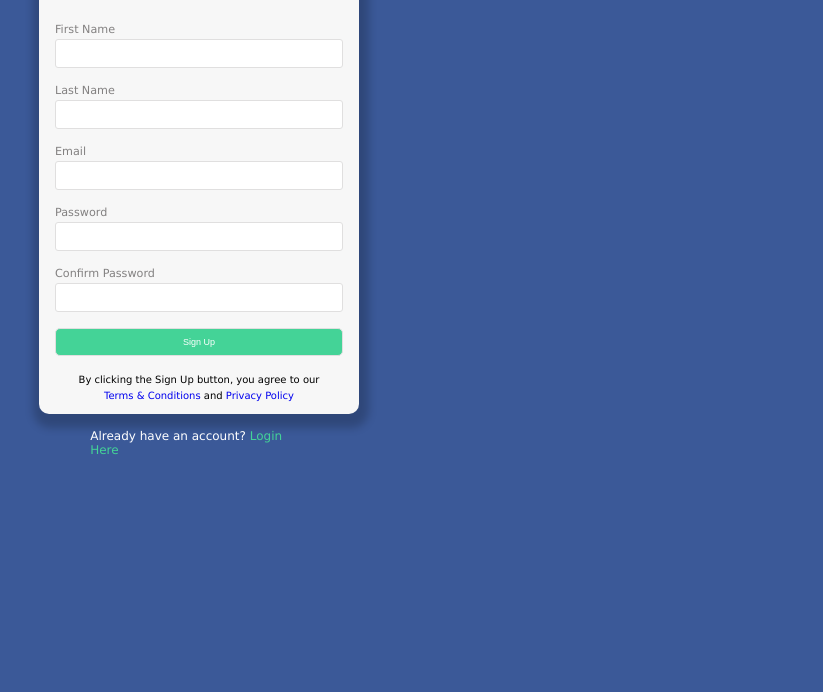
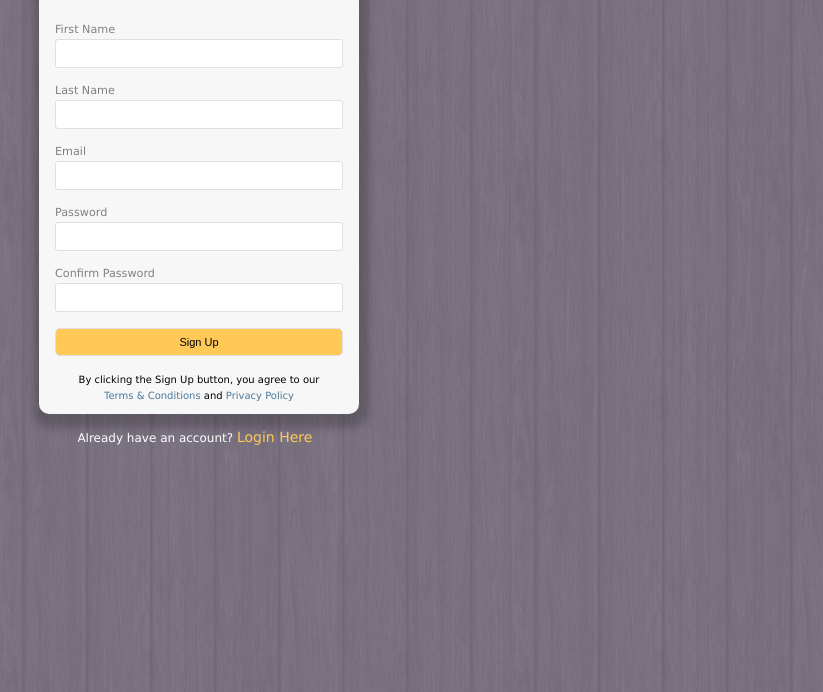
Before and after one commit to VigilV11/SignUpForm, a plain HTML site: page index.html in a window 1280 px wide. Shown: the part 108-800 px from the top of the page, without its empty margins (441-1264 px from the left). Drawn offline with Linux system fonts and the light colour scheme.

Commit message:
Added a background image and changed the color palette

```diff
--- a/css/style.css
+++ b/css/style.css
@@ -1,15 +1,23 @@
+:root {
+  --background-color: #dccde8;
+  --btn-color: #ffc857;
+  --btn-hovercolor: #e9724c;
+  --link-color: #477998;
+  --link-hovercolor: #823329;
+}
+
 * {
   box-sizing: border-box;
   padding: 0;
   margin: 0;
 }
 
-:root {
-  --signup-color: rgb(68, 211, 151);
+html {
+  background-color: var(--background-color);
+  background-image: url('../imgs/wood.png');
 }
 
 body {
-  background: #3b5998;
   font-family: 'Lucida Sans', 'Lucida Sans Regular', 'Lucida Grande',
     'Lucida Sans Unicode', Geneva, Verdana, sans-serif;
 }
@@ -74,16 +82,16 @@ body {
   height: 28px;
   width: 90%;
   margin-bottom: 5%;
-  background: var(--signup-color);
-  color: #fff;
-  font-size: 9px;
-  /* padding-bottom: 5%; */
+  background: var(--btn-color);
+  color: #000;
+  font-size: 11px;
   cursor: pointer;
 }
 
 .signup-btn:hover {
-  background: rgb(9, 131, 80);
+  background: var(--btn-hovercolor);
 }
+
 /* $$$$$$$$$$$$$$$$$$$$$ FORM FOOTER $$$$$$$$$$$$$$$$$$$$$ */
 
 .form-footer-text {
@@ -95,11 +103,12 @@ body {
 
 .form-footer-link {
   text-decoration: none;
+  color: var(--link-color);
 }
 
 .form-footer-link:hover {
   text-decoration: none;
-  color: coral;
+  color: var(--link-hovercolor);
 }
 
 /* $$$$$$$$$$$$$$$$$$$$$ LOGIN TEXT $$$$$$$$$$$$$$$$$$$$$ */
@@ -109,16 +118,17 @@ body {
   width: 25%;
   margin: 15px auto;
   color: #fff;
-  padding: 0 4%;
+  padding: 0 3%;
   font-size: 12px;
 }
 
 .login-text a {
   text-decoration: none;
-  color: var(--signup-color);
+  color: var(--btn-color);
+  font-size: 14px;
 }
 
 .login-text a:hover {
   text-decoration: none;
-  color: coral;
+  color: var(--btn-hovercolor);
 }
--- a/index.html
+++ b/index.html
@@ -11,7 +11,8 @@
     <div class="container">
       <div class="form-header">
         <p class="form-title">Sign Up</p>
-        <p class="form-sub-title">It's free and only takes a minute</p>
+        <!-- <p class="form-sub-title">It's free and only takes a minute</p> -->
+        <p class="form-sub-title">Open the door to a brave new world!</p>
       </div>
       <form action="">
         <label class="custom-form-label" for="fName">First Name</label>
@@ -31,12 +32,14 @@
           id="password"
         />
 
-        <label class="custom-form-label" for="password">Confirm Password</label>
+        <label class="custom-form-label" for="password-again"
+          >Confirm Password</label
+        >
         <input
           class="custom-form-input"
           type="password"
           name="password"
-          id="password"
+          id="password-again"
         />
 
         <button class="signup-btn" type="submit">Sign Up</button>
```
Also changed, not shown: imgs/wood.png (added).
